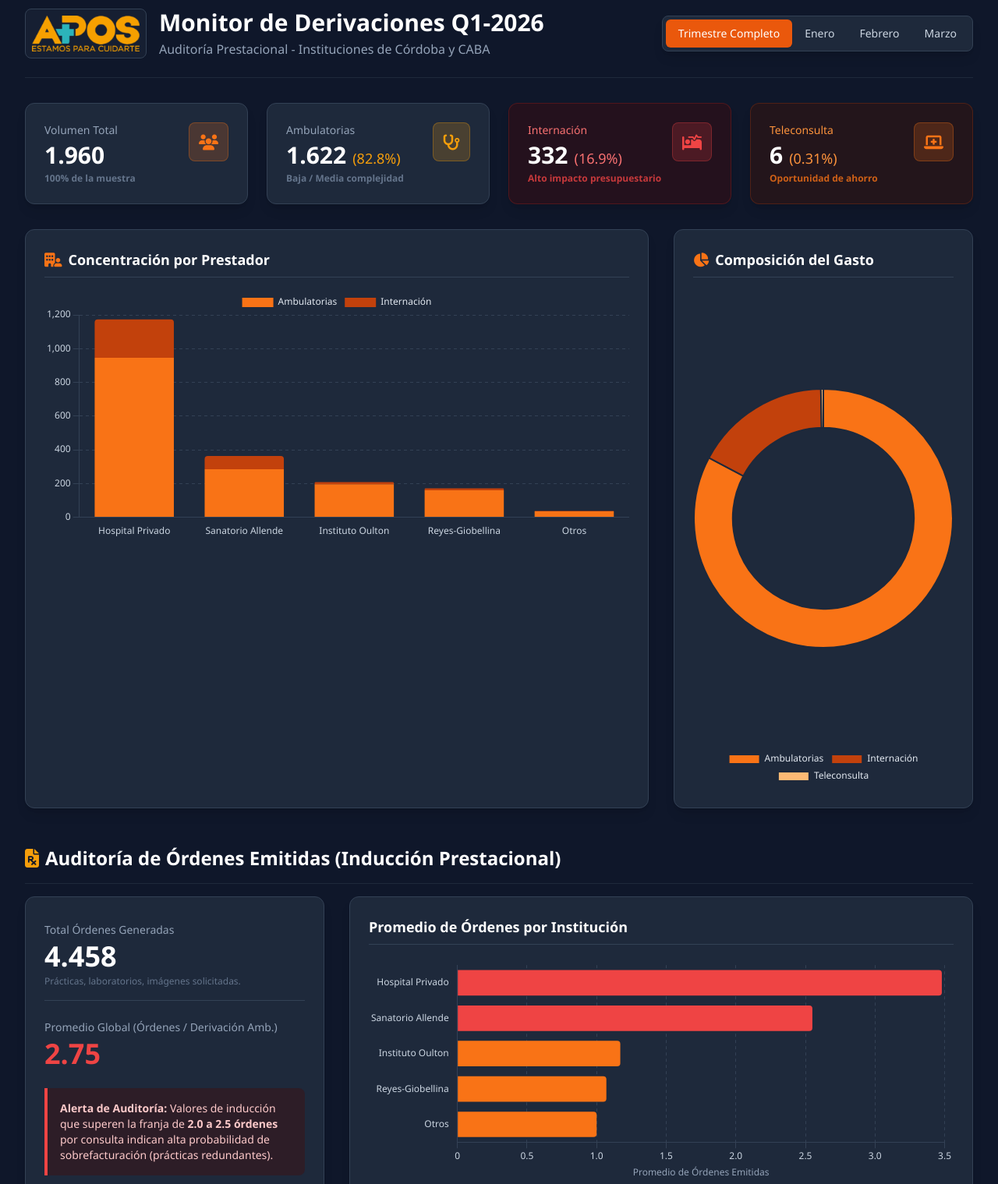
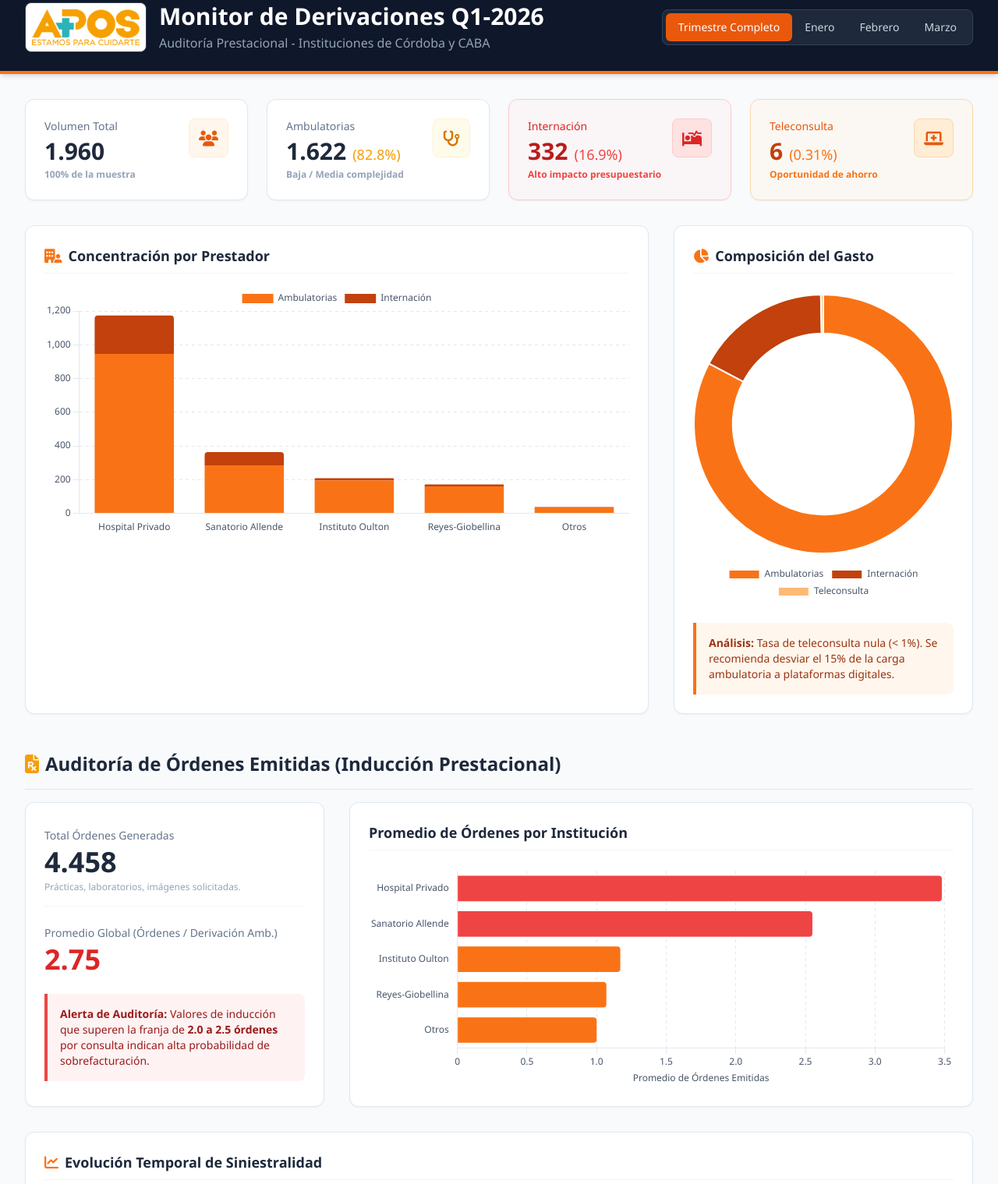
Before and after one commit to francote7/derivaciones, a plain HTML site: page index.html in a window 1280 px wide. Shown: the part 21-1540 px from the top of the page at 78% size. Drawn offline with nearby package versions, Linux system fonts and the light colour scheme.

Commit message:
index.html

```diff
--- a/index.html
+++ b/index.html
@@ -12,27 +12,26 @@
     <link rel="stylesheet" href="https://cdnjs.cloudflare.com/ajax/libs/font-awesome/6.4.0/css/all.min.css">
 
     <style>
-        /* Fondo oscuro institucional y transiciones suaves */
+        /* Tipografía y transiciones */
         body {
             font-family: 'Segoe UI', Tahoma, Geneva, Verdana, sans-serif;
-            background-color: #0f172a;
-            color: #f1f5f9;
         }
         .card { transition: transform 0.2s ease, box-shadow 0.2s ease; }
-        .card:hover { transform: translateY(-2px); box-shadow: 0 10px 25px -5px rgba(0, 0, 0, 0.5); }
+        .card:hover { transform: translateY(-2px); box-shadow: 0 10px 15px -3px rgba(0, 0, 0, 0.1); }
 
         ::-webkit-scrollbar { width: 8px; height: 8px; }
-        ::-webkit-scrollbar-track { background: #1e293b; }
-        ::-webkit-scrollbar-thumb { background: #475569; border-radius: 4px; }
+        ::-webkit-scrollbar-track { background: #f1f5f9; }
+        ::-webkit-scrollbar-thumb { background: #cbd5e1; border-radius: 4px; }
         ::-webkit-scrollbar-thumb:hover { background: #f97316; }
     </style>
 </head>
-<body class="p-4 md:p-8">
+<body class="bg-slate-50 text-slate-800">
 
-    <div class="max-w-7xl mx-auto">
-        <header class="flex flex-col md:flex-row justify-between items-start md:items-center mb-8 gap-6 border-b border-slate-800 pb-6">
+    <div class="bg-slate-900 border-b-4 border-orange-500 shadow-md">
+        <div class="max-w-7xl mx-auto p-4 md:px-8 py-6 flex flex-col md:flex-row justify-between items-start md:items-center gap-6">
+
             <div class="flex items-center gap-4">
-                <img src="logo apos.png" alt="APOS La Rioja" class="h-16 w-auto object-contain bg-slate-800/50 p-2 rounded-lg border border-slate-700">
+                <img src="logo apos.png" alt="APOS La Rioja" class="h-16 w-auto object-contain bg-white p-2 rounded-lg shadow-sm border border-slate-700">
 
                 <div>
                     <h1 class="text-3xl font-bold text-white flex items-center gap-3">
@@ -42,114 +41,120 @@
                 </div>
             </div>
 
-            <div class="bg-slate-800 p-1 rounded-lg shadow-lg border border-slate-700 flex">
+            <div class="bg-slate-800 p-1 rounded-lg shadow-inner border border-slate-700 flex">
                 <button onclick="filtrarDatos('Todos')" id="btn-Todos" class="filter-btn px-4 py-2 text-sm font-medium rounded-md bg-orange-600 text-white transition-colors shadow-sm">Trimestre Completo</button>
                 <button onclick="filtrarDatos('Enero')" id="btn-Enero" class="filter-btn px-4 py-2 text-sm font-medium rounded-md text-slate-300 hover:bg-slate-700 transition-colors">Enero</button>
                 <button onclick="filtrarDatos('Febrero')" id="btn-Febrero" class="filter-btn px-4 py-2 text-sm font-medium rounded-md text-slate-300 hover:bg-slate-700 transition-colors">Febrero</button>
                 <button onclick="filtrarDatos('Marzo')" id="btn-Marzo" class="filter-btn px-4 py-2 text-sm font-medium rounded-md text-slate-300 hover:bg-slate-700 transition-colors">Marzo</button>
             </div>
-        </header>
+        </div>
+    </div>
+
+    <div class="max-w-7xl mx-auto p-4 md:p-8">
 
         <div class="grid grid-cols-1 md:grid-cols-2 lg:grid-cols-4 gap-6 mb-8">
-            <div class="card bg-slate-800 rounded-xl p-6 shadow-lg border border-slate-700">
+            <div class="card bg-white rounded-xl p-6 shadow-sm border border-slate-200">
                 <div class="flex justify-between items-start">
                     <div>
-                        <p class="text-sm font-medium text-slate-400 mb-1">Volumen Total</p>
-                        <h3 class="text-3xl font-bold text-white" id="kpi-total">0</h3>
-                        <p class="text-xs font-semibold text-slate-500 mt-1">100% de la muestra</p>
+                        <p class="text-sm font-medium text-slate-500 mb-1">Volumen Total</p>
+                        <h3 class="text-3xl font-bold text-slate-800" id="kpi-total">0</h3>
+                        <p class="text-xs font-semibold text-slate-400 mt-1">100% de la muestra</p>
                     </div>
-                    <div class="p-3 rounded-lg bg-orange-500/20 text-orange-500 border border-orange-500/30"><i class="fa-solid fa-users fa-lg"></i></div>
+                    <div class="p-3 rounded-lg bg-orange-50 text-orange-600 border border-orange-100"><i class="fa-solid fa-users fa-lg"></i></div>
                 </div>
             </div>
 
-            <div class="card bg-slate-800 rounded-xl p-6 shadow-lg border border-slate-700">
+            <div class="card bg-white rounded-xl p-6 shadow-sm border border-slate-200">
                 <div class="flex justify-between items-start">
                     <div>
-                        <p class="text-sm font-medium text-slate-400 mb-1">Ambulatorias</p>
-                        <h3 class="text-3xl font-bold text-white flex items-baseline gap-2" id="kpi-amb-abs">
+                        <p class="text-sm font-medium text-slate-500 mb-1">Ambulatorias</p>
+                        <h3 class="text-3xl font-bold text-slate-800 flex items-baseline gap-2" id="kpi-amb-abs">
                             0 <span class="text-lg text-amber-500 font-medium" id="kpi-amb-pct">(0%)</span>
                         </h3>
-                        <p class="text-xs font-semibold text-slate-500 mt-1">Baja / Media complejidad</p>
+                        <p class="text-xs font-semibold text-slate-400 mt-1">Baja / Media complejidad</p>
                     </div>
-                    <div class="p-3 rounded-lg bg-amber-500/20 text-amber-500 border border-amber-500/30"><i class="fa-solid fa-stethoscope fa-lg"></i></div>
+                    <div class="p-3 rounded-lg bg-amber-50 text-amber-600 border border-amber-100"><i class="fa-solid fa-stethoscope fa-lg"></i></div>
                 </div>
             </div>
 
-            <div class="card bg-red-950/40 rounded-xl p-6 shadow-lg border border-red-900/50">
+            <div class="card bg-red-50/50 rounded-xl p-6 shadow-sm border border-red-200">
                 <div class="flex justify-between items-start">
                     <div>
-                        <p class="text-sm font-medium text-red-400 mb-1">Internación</p>
-                        <h3 class="text-3xl font-bold text-white flex items-baseline gap-2" id="kpi-int-abs">
-                            0 <span class="text-lg text-red-400 font-medium" id="kpi-int-pct">(0%)</span>
+                        <p class="text-sm font-medium text-red-600 mb-1">Internación</p>
+                        <h3 class="text-3xl font-bold text-red-700 flex items-baseline gap-2" id="kpi-int-abs">
+                            0 <span class="text-lg text-red-500 font-medium" id="kpi-int-pct">(0%)</span>
                         </h3>
-                        <p class="text-xs font-semibold text-red-500/80 mt-1">Alto impacto presupuestario</p>
+                        <p class="text-xs font-semibold text-red-500 mt-1">Alto impacto presupuestario</p>
                     </div>
-                    <div class="p-3 rounded-lg bg-red-500/20 text-red-500 border border-red-500/30"><i class="fa-solid fa-bed-pulse fa-lg"></i></div>
+                    <div class="p-3 rounded-lg bg-red-100 text-red-600 border border-red-200"><i class="fa-solid fa-bed-pulse fa-lg"></i></div>
                 </div>
             </div>
 
-            <div class="card bg-orange-950/40 rounded-xl p-6 shadow-lg border border-orange-900/50">
+            <div class="card bg-orange-50/50 rounded-xl p-6 shadow-sm border border-orange-200">
                 <div class="flex justify-between items-start">
                     <div>
-                        <p class="text-sm font-medium text-orange-400 mb-1">Teleconsulta</p>
-                        <h3 class="text-3xl font-bold text-white flex items-baseline gap-2" id="kpi-tele-abs">
-                            0 <span class="text-lg text-orange-400 font-medium" id="kpi-tele-pct">(0%)</span>
+                        <p class="text-sm font-medium text-orange-600 mb-1">Teleconsulta</p>
+                        <h3 class="text-3xl font-bold text-orange-700 flex items-baseline gap-2" id="kpi-tele-abs">
+                            0 <span class="text-lg text-orange-500 font-medium" id="kpi-tele-pct">(0%)</span>
                         </h3>
-                        <p class="text-xs font-semibold text-orange-500/80 mt-1">Oportunidad de ahorro</p>
+                        <p class="text-xs font-semibold text-orange-500 mt-1">Oportunidad de ahorro</p>
                     </div>
-                    <div class="p-3 rounded-lg bg-orange-500/20 text-orange-500 border border-orange-500/30"><i class="fa-solid fa-laptop-medical fa-lg"></i></div>
+                    <div class="p-3 rounded-lg bg-orange-100 text-orange-600 border border-orange-200"><i class="fa-solid fa-laptop-medical fa-lg"></i></div>
                 </div>
             </div>
         </div>
 
         <div class="grid grid-cols-1 lg:grid-cols-3 gap-8 mb-8">
-            <div class="lg:col-span-2 bg-slate-800 rounded-xl shadow-lg border border-slate-700 p-6 card">
-                <h2 class="text-lg font-bold text-white mb-4 border-b border-slate-700 pb-2"><i class="fa-solid fa-building-user text-orange-500 mr-2"></i>Concentración por Prestador</h2>
+            <div class="lg:col-span-2 bg-white rounded-xl shadow-sm border border-slate-200 p-6 card">
+                <h2 class="text-lg font-bold text-slate-800 mb-4 border-b border-slate-100 pb-2"><i class="fa-solid fa-building-user text-orange-500 mr-2"></i>Concentración por Prestador</h2>
                 <div class="relative h-80 w-full">
                     <canvas id="chartPrestadores"></canvas>
                 </div>
             </div>
 
-            <div class="bg-slate-800 rounded-xl shadow-lg border border-slate-700 p-6 card flex flex-col">
-                <h2 class="text-lg font-bold text-white mb-4 border-b border-slate-700 pb-2"><i class="fa-solid fa-chart-pie text-orange-500 mr-2"></i>Composición del Gasto</h2>
+            <div class="bg-white rounded-xl shadow-sm border border-slate-200 p-6 card flex flex-col">
+                <h2 class="text-lg font-bold text-slate-800 mb-4 border-b border-slate-100 pb-2"><i class="fa-solid fa-chart-pie text-orange-500 mr-2"></i>Composición del Gasto</h2>
                 <div class="relative flex-grow w-full flex justify-center min-h-[200px]">
                     <canvas id="chartModalidad"></canvas>
+                </div>
+                <div class="mt-6 p-4 bg-orange-50 border-l-4 border-orange-500 text-sm text-orange-800 rounded-r-lg">
+                    <strong>Análisis:</strong> Tasa de teleconsulta nula (< 1%). Se recomienda desviar el 15% de la carga ambulatoria a plataformas digitales.
                 </div>
             </div>
         </div>
 
-        <h2 class="text-2xl font-bold text-white mb-4 mt-12 flex items-center gap-2 border-b border-slate-800 pb-4">
+        <h2 class="text-2xl font-bold text-slate-800 mb-4 mt-12 flex items-center gap-2 border-b border-slate-200 pb-4">
             <i class="fa-solid fa-file-prescription text-amber-500"></i> Auditoría de Órdenes Emitidas (Inducción Prestacional)
         </h2>
 
         <div class="grid grid-cols-1 lg:grid-cols-3 gap-8 mb-8">
-            <div class="bg-slate-800 rounded-xl shadow-lg border border-slate-700 p-6 card flex flex-col justify-center">
-                <div class="mb-6 border-b border-slate-700 pb-4">
-                    <p class="text-sm font-medium text-slate-400 mb-1">Total Órdenes Generadas</p>
-                    <h3 class="text-4xl font-bold text-white" id="kpi-ordenes-total">0</h3>
-                    <p class="text-xs text-slate-500 mt-1">Prácticas, laboratorios, imágenes solicitadas.</p>
+            <div class="bg-white rounded-xl shadow-sm border border-slate-200 p-6 card flex flex-col justify-center">
+                <div class="mb-6 border-b border-slate-100 pb-4">
+                    <p class="text-sm font-medium text-slate-500 mb-1">Total Órdenes Generadas</p>
+                    <h3 class="text-4xl font-bold text-slate-800" id="kpi-ordenes-total">0</h3>
+                    <p class="text-xs text-slate-400 mt-1">Prácticas, laboratorios, imágenes solicitadas.</p>
                 </div>
 
                 <div class="mb-6">
-                    <p class="text-sm font-medium text-slate-400 mb-1">Promedio Global (Órdenes / Derivación Amb.)</p>
+                    <p class="text-sm font-medium text-slate-500 mb-1">Promedio Global (Órdenes / Derivación Amb.)</p>
                     <h3 class="text-4xl font-bold text-amber-500" id="kpi-ordenes-prom">0.0</h3>
                 </div>
 
-                <div class="p-4 bg-red-950/40 border-l-4 border-red-500 text-sm text-red-200 rounded-r-lg">
-                    <strong>Alerta de Auditoría:</strong> Valores de inducción que superen la franja de <strong>2.0 a 2.5 órdenes</strong> por consulta indican alta probabilidad de sobrefacturación (prácticas redundantes).
+                <div class="p-4 bg-red-50 border-l-4 border-red-500 text-sm text-red-800 rounded-r-lg">
+                    <strong>Alerta de Auditoría:</strong> Valores de inducción que superen la franja de <strong>2.0 a 2.5 órdenes</strong> por consulta indican alta probabilidad de sobrefacturación.
                 </div>
             </div>
 
-            <div class="lg:col-span-2 bg-slate-800 rounded-xl shadow-lg border border-slate-700 p-6 card">
-                <h2 class="text-lg font-bold text-white mb-4 border-b border-slate-700 pb-2">Promedio de Órdenes por Institución</h2>
+            <div class="lg:col-span-2 bg-white rounded-xl shadow-sm border border-slate-200 p-6 card">
+                <h2 class="text-lg font-bold text-slate-800 mb-4 border-b border-slate-100 pb-2">Promedio de Órdenes por Institución</h2>
                 <div class="relative h-72 w-full">
                     <canvas id="chartOrdenes"></canvas>
                 </div>
             </div>
         </div>
 
-        <div id="contenedorTendencia" class="bg-slate-800 rounded-xl shadow-lg border border-slate-700 p-6 card mb-12">
-            <h2 class="text-lg font-bold text-white mb-4 border-b border-slate-700 pb-2"><i class="fa-solid fa-chart-line text-orange-500 mr-2"></i>Evolución Temporal de Siniestralidad</h2>
+        <div id="contenedorTendencia" class="bg-white rounded-xl shadow-sm border border-slate-200 p-6 card mb-12">
+            <h2 class="text-lg font-bold text-slate-800 mb-4 border-b border-slate-100 pb-2"><i class="fa-solid fa-chart-line text-orange-500 mr-2"></i>Evolución Temporal de Siniestralidad</h2>
             <div class="relative h-72 w-full">
                 <canvas id="chartTendencia"></canvas>
             </div>
@@ -157,23 +162,24 @@
     </div>
 
     <script>
-        Chart.defaults.color = '#cbd5e1';
-        Chart.defaults.borderColor = '#334155';
+        // Configuración Global de Chart.js para Modo Claro
+        Chart.defaults.color = '#475569'; // text-slate-600
+        Chart.defaults.borderColor = '#e2e8f0'; // text-slate-200 (Grillas más suaves)
         Chart.defaults.font.family = "'Segoe UI', Tahoma, Geneva, Verdana, sans-serif";
 
         const coloresTheme = {
-            ambulatorias: '#f97316',
-            internacion: '#c2410c',
-            teleconsulta: '#fdba74',
-            alertaCritica: '#ef4444', // Rojo para sobreprestación
+            ambulatorias: '#f97316', // orange-500
+            internacion: '#c2410c', // orange-700
+            teleconsulta: '#fdba74', // orange-300
+            alertaCritica: '#ef4444', // red-500
             lineaTotal: '#f97316',
             lineaInternacion: '#ef4444'
         };
 
-        // Base de Datos Ampliada con el dato de "Órdenes Ambulatorias Emitidas"
+        // Base de Datos
         const rawData = [
             { mes: 'Enero', institucion: 'Hospital Privado', amb: 355, int: 88, tele: 4, ordenes: 1185 },
-            { mes: 'Enero', institucion: 'Sanatorio Allende', amb: 80, int: 24, tele: 0, ordenes: 200 }, // Aprox (80 * 2.5 prom)
+            { mes: 'Enero', institucion: 'Sanatorio Allende', amb: 80, int: 24, tele: 0, ordenes: 200 },
             { mes: 'Enero', institucion: 'Instituto Oulton', amb: 65, int: 2, tele: 0, ordenes: 76 },
             { mes: 'Enero', institucion: 'Reyes-Giobellina', amb: 62, int: 2, tele: 0, ordenes: 51 },
             { mes: 'Enero', institucion: 'Otros', amb: 20, int: 0, tele: 0, ordenes: 20 },
@@ -194,11 +200,12 @@
         let chartPrestadoresObj = null;
         let chartModalidadObj = null;
         let chartTendenciaObj = null;
-        let chartOrdenesObj = null; // Nuevo Gráfico
+        let chartOrdenesObj = null;
 
         const formatNum = (num) => new Intl.NumberFormat('es-AR').format(num);
 
         function filtrarDatos(mesFiltro) {
+            // Estilos de los botones (Se mantienen oscuros porque están en la franja oscura)
             document.querySelectorAll('.filter-btn').forEach(btn => {
                 btn.classList.remove('bg-orange-600', 'text-white');
                 btn.classList.add('text-slate-300', 'hover:bg-slate-700');
@@ -218,24 +225,17 @@
             });
             const totalGlobal = totalAmb + totalInt + totalTele;
 
-            // Actualizar KPIs Principales (Absolutos y Porcentuales)
             document.getElementById('kpi-total').innerText = formatNum(totalGlobal);
+            document.getElementById('kpi-amb-abs').innerHTML = `${formatNum(totalAmb)} <span class="text-lg text-amber-500 font-medium">(${totalGlobal ? ((totalAmb/totalGlobal)*100).toFixed(1) : 0}%)</span>`;
+            document.getElementById('kpi-int-abs').innerHTML = `${formatNum(totalInt)} <span class="text-lg text-red-500 font-medium">(${totalGlobal ? ((totalInt/totalGlobal)*100).toFixed(1) : 0}%)</span>`;
+            document.getElementById('kpi-tele-abs').innerHTML = `${formatNum(totalTele)} <span class="text-lg text-orange-500 font-medium">(${totalGlobal ? ((totalTele/totalGlobal)*100).toFixed(2) : 0}%)</span>`;
 
-            document.getElementById('kpi-amb-abs').innerHTML = `${formatNum(totalAmb)} <span class="text-lg text-amber-500 font-medium">(${totalGlobal ? ((totalAmb/totalGlobal)*100).toFixed(1) : 0}%)</span>`;
-
-            document.getElementById('kpi-int-abs').innerHTML = `${formatNum(totalInt)} <span class="text-lg text-red-400 font-medium">(${totalGlobal ? ((totalInt/totalGlobal)*100).toFixed(1) : 0}%)</span>`;
-
-            document.getElementById('kpi-tele-abs').innerHTML = `${formatNum(totalTele)} <span class="text-lg text-orange-400 font-medium">(${totalGlobal ? ((totalTele/totalGlobal)*100).toFixed(2) : 0}%)</span>`;
-
-            // Actualizar KPIs de Órdenes
             const promGlobalOrdenes = totalAmb > 0 ? (totalOrdenes / totalAmb).toFixed(2) : 0;
             document.getElementById('kpi-ordenes-total').innerText = formatNum(totalOrdenes);
             document.getElementById('kpi-ordenes-prom').innerText = promGlobalOrdenes;
-            // Alerta visual de color
-            document.getElementById('kpi-ordenes-prom').className = promGlobalOrdenes >= 2.5 ? "text-4xl font-bold text-red-500" : "text-4xl font-bold text-amber-500";
+            document.getElementById('kpi-ordenes-prom').className = promGlobalOrdenes >= 2.5 ? "text-4xl font-bold text-red-600" : "text-4xl font-bold text-amber-500";
 
 
-            // Preparar datos para Gráficos
             const agrupadoPrestadores = {};
             datosFiltrados.forEach(d => {
                 if(!agrupadoPrestadores[d.institucion]) {
@@ -246,7 +246,6 @@
                 agrupadoPrestadores[d.institucion].ordenes += d.ordenes;
             });
 
-            // Ordenamiento por Volumen
             const labelsPrestadores = Object.keys(agrupadoPrestadores).sort((a,b) =>
                 (agrupadoPrestadores[b].amb + agrupadoPrestadores[b].int) - (agrupadoPrestadores[a].amb + agrupadoPrestadores[a].int)
             );
@@ -254,7 +253,6 @@
             const dataAmb = labelsPrestadores.map(l => agrupadoPrestadores[l].amb);
             const dataInt = labelsPrestadores.map(l => agrupadoPrestadores[l].int);
 
-            // Calculo de Promedio por Prestador
             const dataPromedios = labelsPrestadores.map(l => {
                 const amb = agrupadoPrestadores[l].amb;
                 return amb > 0 ? (agrupadoPrestadores[l].ordenes / amb).toFixed(2) : 0;
@@ -271,8 +269,6 @@
                 document.getElementById('contenedorTendencia').style.display = 'none';
             }
         }
-
-        // --- Dibujo de Gráficos ---
 
         function renderizarGraficoPrestadores(labels, dataAmb, dataInt) {
             const ctx = document.getElementById('chartPrestadores').getContext('2d');
@@ -293,7 +289,7 @@
                         x: { stacked: true, grid: { display: false } },
                         y: { stacked: true, border: { dash: [4, 4] } }
                     },
-                    plugins: { legend: { position: 'top', labels: { color: '#e2e8f0' } } }
+                    plugins: { legend: { position: 'top' } }
                 }
             });
         }
@@ -309,23 +305,21 @@
                     datasets: [{
                         data: [amb, int, tele],
                         backgroundColor: [coloresTheme.ambulatorias, coloresTheme.internacion, coloresTheme.teleconsulta],
-                        borderColor: '#1e293b',
+                        borderColor: '#ffffff', // Borde blanco para separar en modo claro
                         borderWidth: 2, hoverOffset: 6
                     }]
                 },
                 options: {
                     responsive: true, maintainAspectRatio: false, cutout: '70%',
-                    plugins: { legend: { position: 'bottom', labels: { color: '#e2e8f0' } } }
+                    plugins: { legend: { position: 'bottom' } }
                 }
             });
         }
 
-        // NUEVO: Gráfico de Órdenes (Inducción Prestacional)
         function renderizarGraficoOrdenes(labels, dataPromedios) {
             const ctx = document.getElementById('chartOrdenes').getContext('2d');
             if (chartOrdenesObj) chartOrdenesObj.destroy();
 
-            // Colorear de rojo las barras que superen 2.5
             const backgroundColors = dataPromedios.map(val => val >= 2.5 ? coloresTheme.alertaCritica : coloresTheme.ambulatorias);
 
             chartOrdenesObj = new Chart(ctx, {
@@ -340,19 +334,17 @@
                     }]
                 },
                 options: {
-                    indexAxis: 'y', // Barra horizontal para mejor lectura de nombres
+                    indexAxis: 'y',
                     responsive: true, maintainAspectRatio: false,
                     scales: {
-                        x: { beginAtZero: true, border: { dash: [4, 4] }, title: { display: true, text: 'Promedio de Órdenes Emitidas', color: '#94a3b8' } },
+                        x: { beginAtZero: true, border: { dash: [4, 4] }, title: { display: true, text: 'Promedio de Órdenes Emitidas' } },
                         y: { grid: { display: false } }
                     },
                     plugins: {
                         legend: { display: false },
                         tooltip: {
                             callbacks: {
-                                label: function(context) {
-                                    return `Promedio: ${context.parsed.x} órdenes`;
-                                }
+                                label: function(context) { return `Promedio: ${context.parsed.x} órdenes`; }
                             }
                         }
                     }
@@ -373,8 +365,8 @@
                 data: {
                     labels: meses,
                     datasets: [
-                        { label: 'Volumen Total', data: dataTotalMensual, borderColor: coloresTheme.lineaTotal, backgroundColor: coloresTheme.lineaTotal, tension: 0.3, borderWidth: 3, pointBackgroundColor: '#0f172a' },
-                        { label: 'Solo Internaciones', data: dataIntMensual, borderColor: coloresTheme.lineaInternacion, backgroundColor: coloresTheme.lineaInternacion, tension: 0.3, borderWidth: 3, pointBackgroundColor: '#0f172a', borderDash: [5, 5] }
+                        { label: 'Volumen Total', data: dataTotalMensual, borderColor: coloresTheme.lineaTotal, backgroundColor: coloresTheme.lineaTotal, tension: 0.3, borderWidth: 3, pointBackgroundColor: '#ffffff' },
+                        { label: 'Solo Internaciones', data: dataIntMensual, borderColor: coloresTheme.lineaInternacion, backgroundColor: coloresTheme.lineaInternacion, tension: 0.3, borderWidth: 3, pointBackgroundColor: '#ffffff', borderDash: [5, 5] }
                     ]
                 },
                 options: {
@@ -383,7 +375,7 @@
                         y: { beginAtZero: true, border: { dash: [4, 4] } },
                         x: { grid: { display: false } }
                     },
-                    plugins: { legend: { position: 'top', labels: { color: '#e2e8f0' } } }
+                    plugins: { legend: { position: 'top' } }
                 }
             });
         }
```
